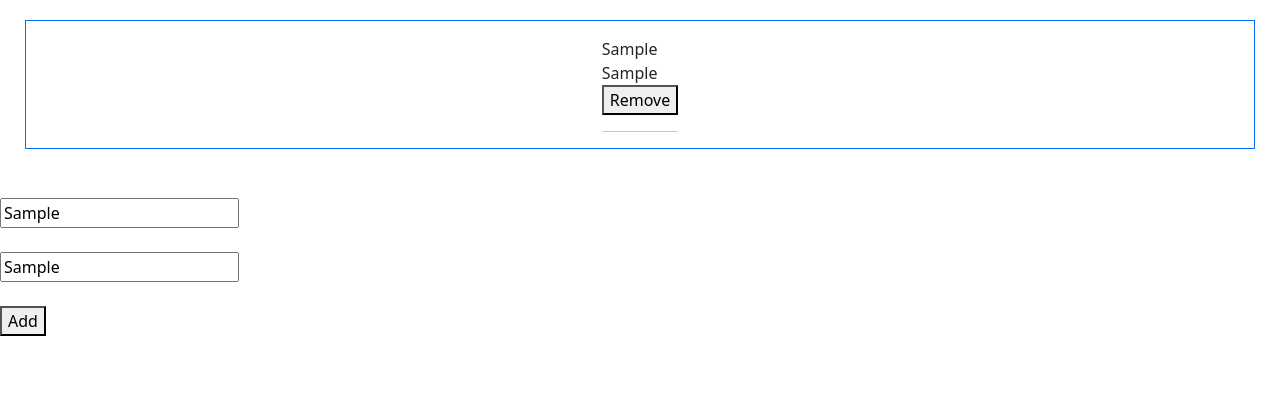
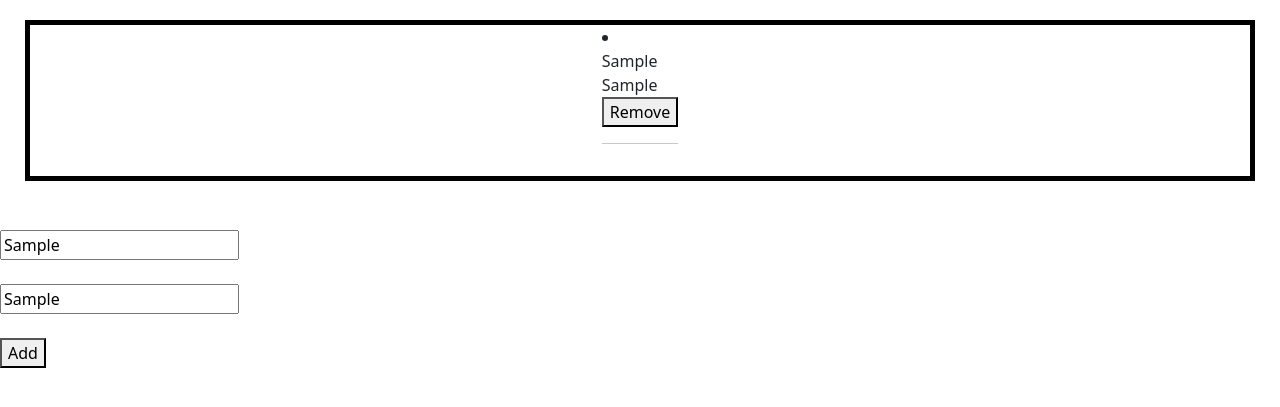
Before and after one commit to Cathella/Awesome-Books, a website: page index.html in a window 1280 px wide. Both pictures are taken after typing "Sample", "Sample" into the empty fields and a click on the button "Add". Shown: the part 53-460 px from the top of the page. Drawn offline with nearby package versions, Linux system fonts and the light colour scheme.

Commit message:
Change row to li in app.js

```diff
--- a/app.js
+++ b/app.js
@@ -29,8 +29,8 @@ class Book {
   static addBookToList = (book) => {
     const list = document.getElementById('books-data');
 
-    const row = document.createElement('div');
-    row.innerHTML = `
+    const li = document.createElement('li');
+    li.innerHTML = `
       <div>
       <div>${book.title}</div>
       <div>${book.author}</div>
@@ -40,7 +40,7 @@ class Book {
       </div>
     `;
 
-    list.appendChild(row);
+    list.appendChild(li);
   };
 
   // delete book from the browser view
--- a/index.html
+++ b/index.html
@@ -16,8 +16,8 @@
 </head>
 <body>
   <h1>Awesome Books</h1>
-  <div class="box-size border border-primary">
-  <div id="books-data">
+  <div class="box-size">
+  <div id="books-data" class="d-flex flex-column justify-content-center align-items-center"></div>
     <ul id="booksList"></ul>
   </div></div><br>
   <div>
--- a/style.css
+++ b/style.css
@@ -1,11 +1,8 @@
 .box-size {
   margin: 25px;
+  border: 5px solid black;
 }
 
 #books-data {
-  height: 80%;
-  display: flex;
-  flex-direction: column;
-  justify-content: center;
-  align-items: center;
+  width: 100%;
 }
```
